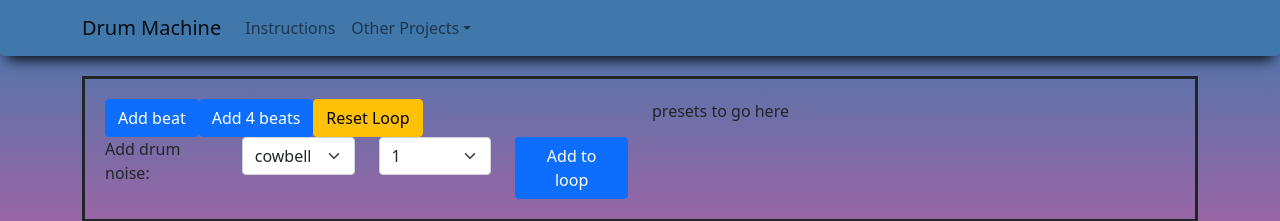
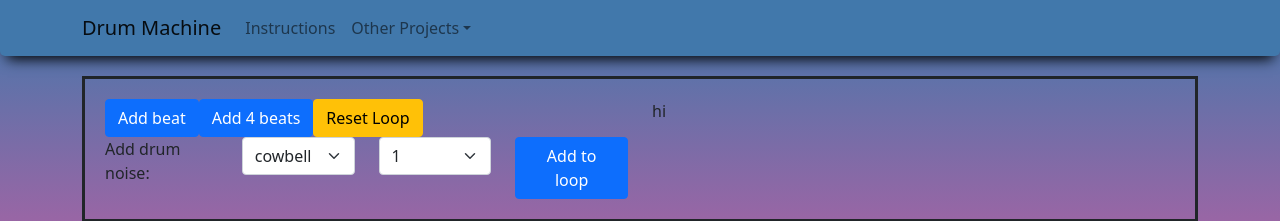
Before and after one commit to professional-pigeon/react-music-app, a React (Create React App) app: page / in a window 1280 px wide. Shown: the top 221 px of the page. Built offline with nearby package versions, Linux system fonts and the light colour scheme; no server answers.

Commit message:
create presets react function

```diff
--- a/src/components/SoundControl.js
+++ b/src/components/SoundControl.js
@@ -4,6 +4,7 @@ import Player from './display/Player'
 import InstrumentForm from './display/InstrumentForm'
 import SetPlayInterval from './sound_logic/SetPlayInterval'
 import NoteVisual from './display/NoteVisual'
+import Presets from './display/Presets'
 import { Button, Container, Col, Row } from 'react-bootstrap'
 
 let soundObjects = SoundLibrary()
@@ -111,7 +112,7 @@ class SoundControl extends React.Component {
           />
           </Col>
           <Col>
-            <p>presets to go here</p>
+            <Presets />
           </Col>
         </Row>
       </div>
--- /dev/null
+++ b/src/components/display/Presets.js
@@ -0,0 +1,10 @@
+import React from 'react'
+import PropTypes from "prop-types"
+
+function Presets() {
+  return (
+    <p>hi</p>
+  )
+}
+
+export default Presets
```
